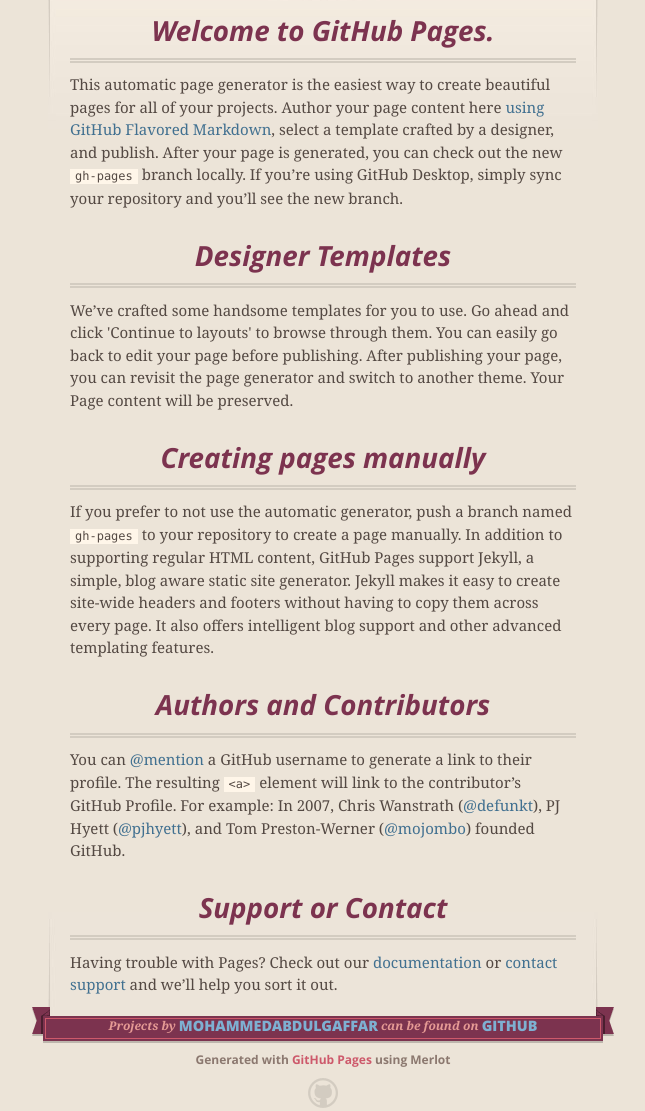
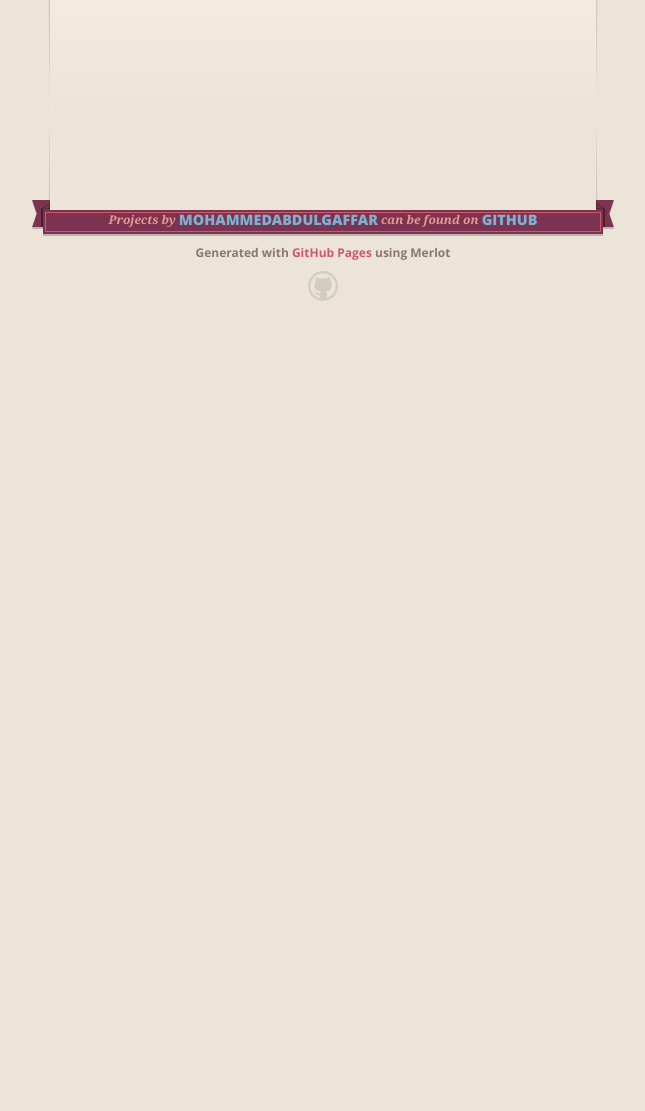
Before and after one commit to mohammedabdulgaffar/mohammedabdulgaffar.github.io, a plain HTML site: page index.html in a window 1280 px wide. Shown: the part 197-1308 px from the top of the page, without its empty margins (317-962 px from the left). After the commit the page ends 800 px from the top, so only its background shows below. Drawn offline with nearby package versions, Linux system fonts and the light colour scheme.

Commit message:
Update index.html

```diff
--- a/index.html
+++ b/index.html
@@ -17,7 +17,7 @@
         $('#main_content').headsmart()
       })
     </script>
-    <title>MohammedAbdulgaffar.GitHub.io by mohammedabdulgaffar</title>
+    <title>MohammedAbdulgaffar.GitHub.io</title>
   </head>
 
   <body>
@@ -45,30 +45,6 @@
 
 
       <section id="main_content">
-        <h3>
-<a id="welcome-to-github-pages" class="anchor" href="#welcome-to-github-pages" aria-hidden="true"><span class="octicon octicon-link"></span></a>Welcome to GitHub Pages.</h3>
-
-<p>This automatic page generator is the easiest way to create beautiful pages for all of your projects. Author your page content here <a href="https://guides.github.com/features/mastering-markdown/">using GitHub Flavored Markdown</a>, select a template crafted by a designer, and publish. After your page is generated, you can check out the new <code>gh-pages</code> branch locally. If you’re using GitHub Desktop, simply sync your repository and you’ll see the new branch.</p>
-
-<h3>
-<a id="designer-templates" class="anchor" href="#designer-templates" aria-hidden="true"><span class="octicon octicon-link"></span></a>Designer Templates</h3>
-
-<p>We’ve crafted some handsome templates for you to use. Go ahead and click 'Continue to layouts' to browse through them. You can easily go back to edit your page before publishing. After publishing your page, you can revisit the page generator and switch to another theme. Your Page content will be preserved.</p>
-
-<h3>
-<a id="creating-pages-manually" class="anchor" href="#creating-pages-manually" aria-hidden="true"><span class="octicon octicon-link"></span></a>Creating pages manually</h3>
-
-<p>If you prefer to not use the automatic generator, push a branch named <code>gh-pages</code> to your repository to create a page manually. In addition to supporting regular HTML content, GitHub Pages support Jekyll, a simple, blog aware static site generator. Jekyll makes it easy to create site-wide headers and footers without having to copy them across every page. It also offers intelligent blog support and other advanced templating features.</p>
-
-<h3>
-<a id="authors-and-contributors" class="anchor" href="#authors-and-contributors" aria-hidden="true"><span class="octicon octicon-link"></span></a>Authors and Contributors</h3>
-
-<p>You can <a href="https://github.com/blog/821" class="user-mention">@mention</a> a GitHub username to generate a link to their profile. The resulting <code>&lt;a&gt;</code> element will link to the contributor’s GitHub Profile. For example: In 2007, Chris Wanstrath (<a href="https://github.com/defunkt" class="user-mention">@defunkt</a>), PJ Hyett (<a href="https://github.com/pjhyett" class="user-mention">@pjhyett</a>), and Tom Preston-Werner (<a href="https://github.com/mojombo" class="user-mention">@mojombo</a>) founded GitHub.</p>
-
-<h3>
-<a id="support-or-contact" class="anchor" href="#support-or-contact" aria-hidden="true"><span class="octicon octicon-link"></span></a>Support or Contact</h3>
-
-<p>Having trouble with Pages? Check out our <a href="https://help.github.com/pages">documentation</a> or <a href="https://github.com/contact">contact support</a> and we’ll help you sort it out.</p>
       </section>
 
       <footer>
```
